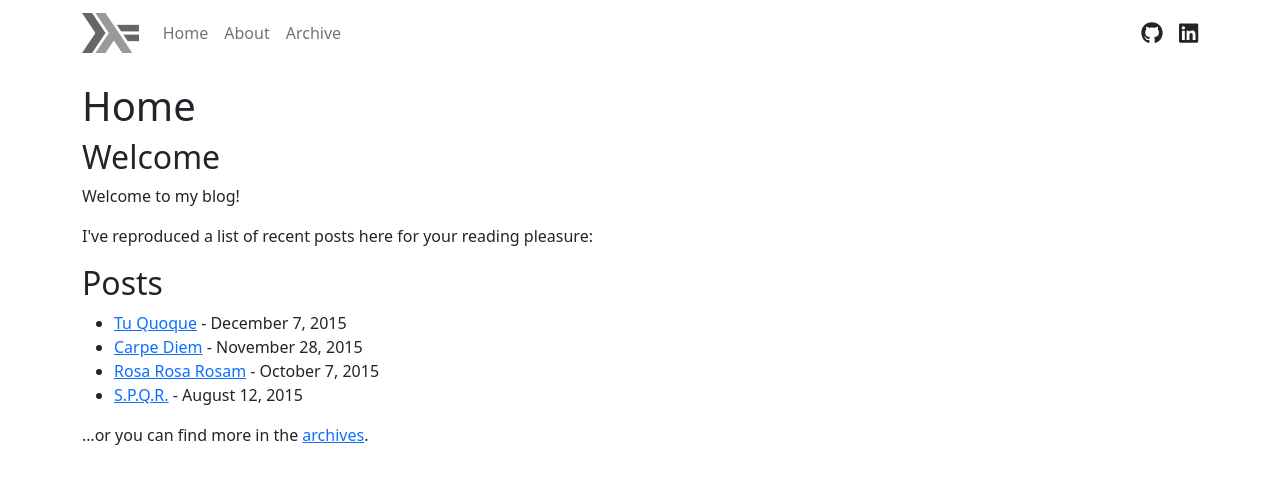
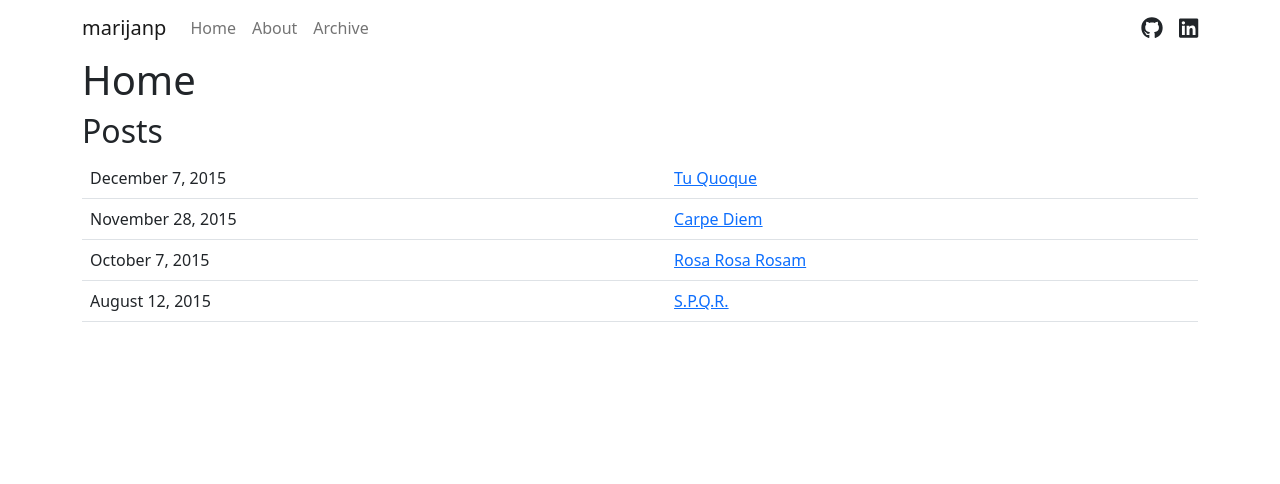
Before and after one commit to marijanp/marijanp.github.io, a plain HTML site: page docs/index.html in a window 1280 px wide. Drawn offline with nearby package versions, Linux system fonts and the light colour scheme.

Commit message:
update and publish

```diff
--- a/css/default.css
+++ /dev/null
@@ -1,141 +0,0 @@
-html {
-  font-size: 62.5%;
-}
-
-body {
-  font-size: 1.6rem;
-  color: #000;
-}
-
-header {
-  border-bottom: 0.2rem solid #000;
-}
-
-nav {
-  text-align: right;
-}
-
-nav a {
-  font-size: 1.8rem;
-  font-weight: bold;
-  color: black;
-  text-decoration: none;
-  text-transform: uppercase;
-}
-
-footer {
-  margin-top: 3rem;
-  padding: 1.2rem 0;
-  border-top: 0.2rem solid #000;
-  font-size: 1.2rem;
-  color: #555;
-}
-
-h1 {
-  font-size: 2.4rem;
-}
-
-h2 {
-  font-size: 2rem;
-}
-
-article .header {
-  font-size: 1.4rem;
-  font-style: italic;
-  color: #555;
-}
-
-.logo a {
-  font-weight: bold;
-  color: #000;
-  text-decoration: none;
-}
-
-@media (max-width: 319px) {
-  body {
-    width: 90%;
-    margin: 0;
-    padding: 0 5%;
-  }
-  header {
-    margin: 4.2rem 0;
-  }
-  nav {
-    margin: 0 auto 3rem;
-    text-align: center;
-  }
-  footer {
-    text-align: center;
-  }
-  .logo {
-    text-align: center;
-    margin: 1rem auto 3rem;
-  }
-  .logo a {
-    font-size: 2.4rem;
-  }
-  nav a {
-    display: block;
-    line-height: 1.6;
-  }
-}
-
-@media (min-width: 320px) {
-  body {
-    width: 90%;
-    margin: 0;
-    padding: 0 5%;
-  }
-  header {
-    margin: 4.2rem 0;
-  }
-  nav {
-    margin: 0 auto 3rem;
-    text-align: center;
-  }
-  footer {
-    text-align: center;
-  }
-  .logo {
-    text-align: center;
-    margin: 1rem auto 3rem;
-  }
-  .logo a {
-    font-size: 2.4rem;
-  }
-  nav a {
-    display: inline;
-    margin: 0 0.6rem;
-  }
-}
-
-@media (min-width: 640px) {
-  body {
-    width: 60rem;
-    margin: 0 auto;
-    padding: 0;
-  }
-  header {
-    margin: 0 0 3rem;
-    padding: 1.2rem 0;
-  }
-  nav {
-    margin: 0;
-    text-align: right;
-  }
-  nav a {
-    margin: 0 0 0 1.2rem;
-    display: inline;
-  }
-  footer {
-    text-align: right;
-  }
-  .logo {
-    margin: 0;
-    text-align: left;
-  }
-  .logo a {
-    float: left;
-    font-size: 1.8rem;
-  }
-}
--- a/docs/css/default.css
+++ /dev/null
@@ -1 +0,0 @@
-html{font-size:62.5%}body{font-size:1.6rem;color:#000}header{border-bottom:0.2rem solid #000}nav{text-align:right}nav a{font-size:1.8rem;font-weight:bold;color:black;text-decoration:none;text-transform:uppercase}footer{margin-top:3rem;padding:1.2rem 0;border-top:0.2rem solid #000;font-size:1.2rem;color:#555}h1{font-size:2.4rem}h2{font-size:2rem}article .header{font-size:1.4rem;font-style:italic;color:#555}.logo a{font-weight:bold;color:#000;text-decoration:none}@media (max-width:319px){body{width:90%;margin:0;padding:0 5%}header{margin:4.2rem 0}nav{margin:0 auto 3rem;text-align:center}footer{text-align:center}.logo{text-align:center;margin:1rem auto 3rem}.logo a{font-size:2.4rem}nav a{display:block;line-height:1.6}}@media (min-width:320px){body{width:90%;margin:0;padding:0 5%}header{margin:4.2rem 0}nav{margin:0 auto 3rem;text-align:center}footer{text-align:center}.logo{text-align:center;margin:1rem auto 3rem}.logo a{font-size:2.4rem}nav a{display:inline;margin:0 0.6rem}}@media (min-width:640px){body{width:60rem;margin:0 auto;padding:0}header{margin:0 0 3rem;padding:1.2rem 0}nav{margin:0;text-align:right}nav a{margin:0 0 0 1.2rem;display:inline}footer{text-align:right}.logo{margin:0;text-align:left}.logo a{float:left;font-size:1.8rem}}
--- a/docs/index.html
+++ b/docs/index.html
@@ -11,7 +11,10 @@
         <header>
             <nav class="navbar nav-transparent navbar-expand-lg navbar-light">
                 <div class="container">
-                    <a class="navbar-brand" href="https://marijanp.github.io/"><img src="./images/haskell-logo.png" height="40px"></a>
+                    <a class="navbar-brand" title="marijanp" href="https://marijanp.github.io/">
+                      <!-- <img src="/images/haskell-logo.png" height="40px"> -->
+                      marijanp
+                    </a>
                     <!-- mobile navbar toggle button -->
                     <button class="navbar-toggler" type="button" data-bs-toggle="collapse" data-bs-target="#navbarNav" aria-controls="navbarNav" aria-expanded="false" aria-label="Toggle navigation">
                         <span class="navbar-toggler-icon"></span>
@@ -36,38 +39,36 @@
             </nav>
         </header>
 
-        <div class="container pt-3">
+        <div class="container">
             <main role="main">
                 <h1>Home</h1>
-                <h2>Welcome</h2>
+                <h2>Posts</h2>
+<table class="table table-hover">
+  <tbody>
 
-<p>Welcome to my blog!</p>
+      <tr">
+        <td>December  7, 2015</td>
+        <td><a href="./posts/2015-12-07-tu-quoque.html">Tu Quoque</a></td>
+      </tr>
 
-<p>I've reproduced a list of recent posts here for your reading pleasure:</p>
+      <tr">
+        <td>November 28, 2015</td>
+        <td><a href="./posts/2015-11-28-carpe-diem.html">Carpe Diem</a></td>
+      </tr>
 
-<h2>Posts</h2>
-<ul>
+      <tr">
+        <td>October  7, 2015</td>
+        <td><a href="./posts/2015-10-07-rosa-rosa-rosam.html">Rosa Rosa Rosam</a></td>
+      </tr>
 
-        <li>
-            <a href="./posts/2015-12-07-tu-quoque.html">Tu Quoque</a> - December  7, 2015
-        </li>
+      <tr">
+        <td>August 12, 2015</td>
+        <td><a href="./posts/2015-08-12-spqr.html">S.P.Q.R.</a></td>
+      </tr>
 
-        <li>
-            <a href="./posts/2015-11-28-carpe-diem.html">Carpe Diem</a> - November 28, 2015
-        </li>
+  </tbody>
+</table>
 
-        <li>
-            <a href="./posts/2015-10-07-rosa-rosa-rosam.html">Rosa Rosa Rosam</a> - October  7, 2015
-        </li>
-
-        <li>
-            <a href="./posts/2015-08-12-spqr.html">S.P.Q.R.</a> - August 12, 2015
-        </li>
-
-</ul>
-
-
-<p>…or you can find more in the <a href="./archive.html">archives</a>.</p>
 
             </main>
         </div>
```
Also changed, not shown: docs/about.html (+5 -2 lines), docs/archive.html (+25 -16 lines), docs/posts/2015-08-12-spqr.html (+5 -2 lines), docs/posts/2015-10-07-rosa-rosa-rosam.html (+5 -2 lines), docs/posts/2015-11-28-carpe-diem.html (+5 -2 lines), docs/posts/2015-12-07-tu-quoque.html (+5 -2 lines), index.html (+0 -8 lines), templates/default.html (+5 -2 lines), templates/post-list.html (+8 -5 lines).
